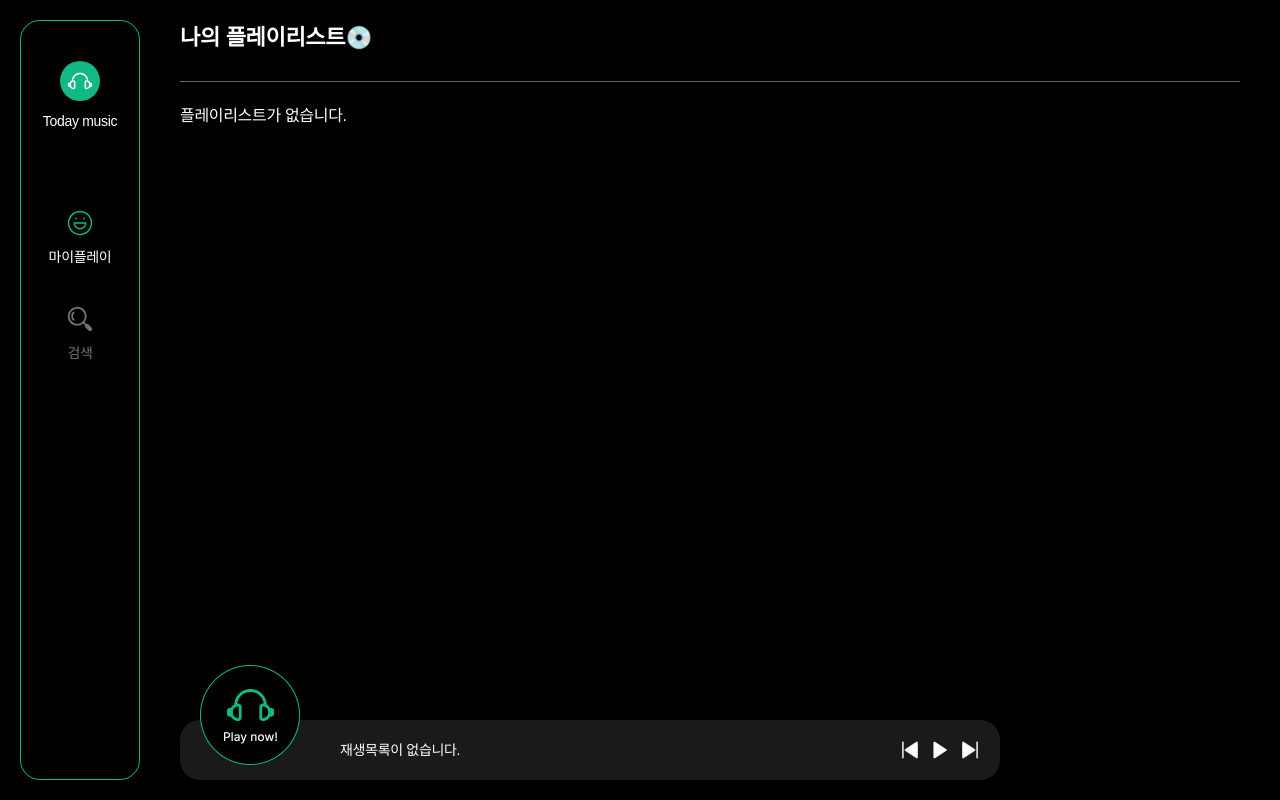
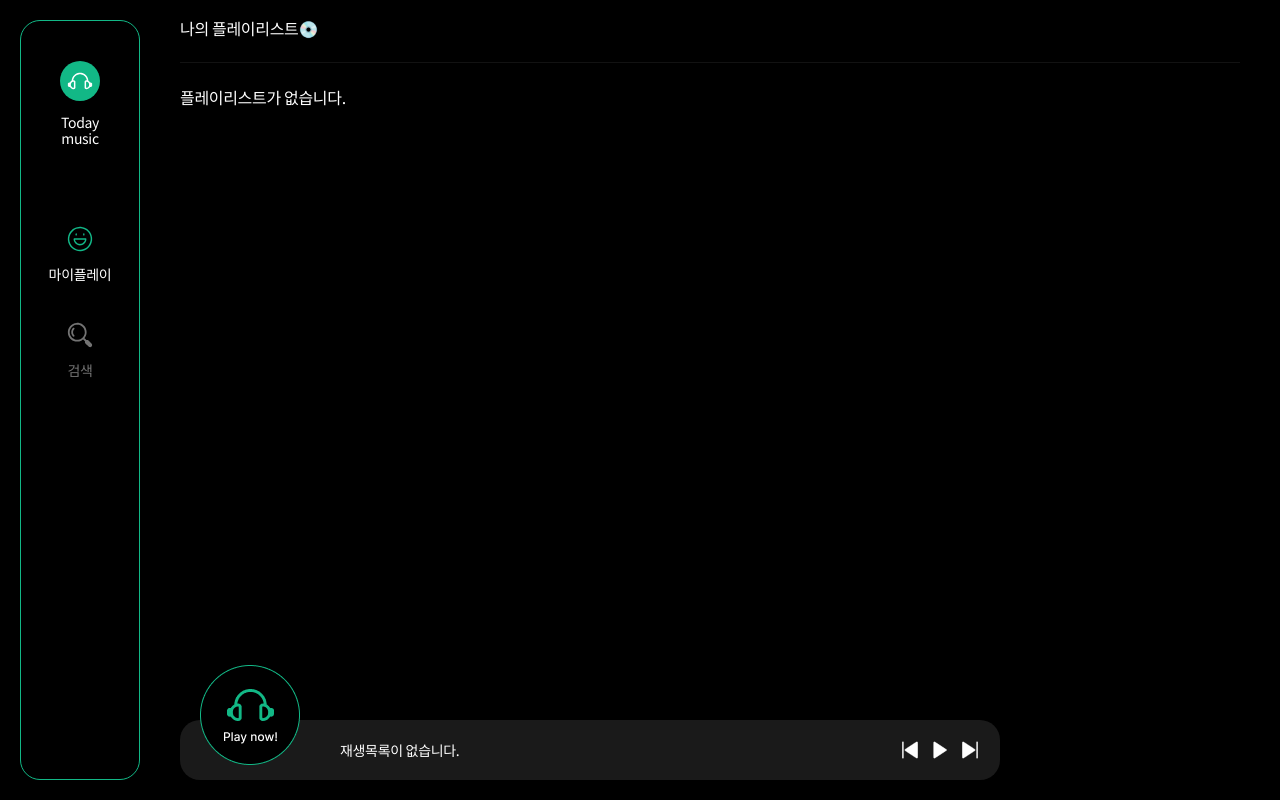
Before and after one commit to mmin0-0/playMusic, a React (Create React App) app: page /playlist in a window 1280 px wide. Built offline with nearby package versions, Linux system fonts and the light colour scheme.

Commit message:
컴포넌트 분리

```diff
--- a/public/index.html
+++ b/public/index.html
@@ -11,6 +11,8 @@
     />
     <link rel="apple-touch-icon" href="%PUBLIC_URL%/logo192.png" />
     <link rel="manifest" href="%PUBLIC_URL%/manifest.json" />
+    <link href="https://fonts.googleapis.com/css2?family=Noto+Sans+KR:wght@100..900&display=swap" rel="stylesheet">
+
     <title>Music play</title>
   </head>
   <body>
--- a/src/App.js
+++ b/src/App.js
@@ -1,5 +1,3 @@
-import styled from 'styled-components';
-import media from './styles/media.js';
 import { ThemeProvider } from 'styled-components';
 import { Routes, Route } from 'react-router-dom';
 import { useState } from 'react';
@@ -31,22 +29,12 @@ function App() {
     setSelectedPlaylist(playlist);
   };
 
-  const Wrap = styled.div`
-    > button{
-      display: none;
-      position: absolute;
-      top: 1rem;
-      left: 1rem;
-      img{max-width: 100%;}
-      ${media.lg`display: block;`}
-    }
-  `;
   return (
     <>
     <ThemeProvider theme={theme}>
     <GlobalStyle />
       <div id="wrapper">
-        <Wrap id="wrap">
+        <div id="wrap">
           <DefaultBtn onClick={toggleLnb} size="medium">
             <Image src="menu_icon.svg" alt="menu toggle" />
           </DefaultBtn>
@@ -72,7 +60,7 @@ function App() {
               isSaved={myPlaylists.some((p) => p.id.playlistId === selectedPlaylist?.id.playlistId)}
             />
           </div>
-        </Wrap>
+        </div>
       </div>
     </ThemeProvider>
     </>
--- a/src/components/Lnb.jsx
+++ b/src/components/Lnb.jsx
@@ -2,7 +2,9 @@ import { Link as ReactRouterDomLink, useLocation } from 'react-router-dom';
 import styled from 'styled-components';
 import media from '../styles/media.js';
 import { DefaultBtn } from './Button.jsx';
-import { Image } from './Image.jsx';
+import { Image, ImgWrap } from './Image.jsx';
+import { spacing, blank, flexBox, border } from '../styles/utils.js';
+import { Span } from './Text';
 
 const LnbWrap = styled.div`
   width: 12rem;
@@ -13,9 +15,10 @@ const LnbWrap = styled.div`
   top: 50%;
   z-index: 10;
   transform: translateY(-50%);
-  padding: 4rem 2rem;
-  background: ${({ theme }) => theme.black};
-  border: 1px solid ${({ theme }) => theme.mainColor};
+  ${blank.py(4,4)};
+  ${blank.px(2,2)};
+  background: ${({ theme }) => theme.colors.black};
+  ${border('1px', 'solid',({ theme }) => theme.colors.mainColor)};
   ${media.lg`
     height: 100vh;
     left: -12rem;
@@ -25,7 +28,10 @@ const LnbWrap = styled.div`
     border: 0;
     border-radius: 0;
     transition: left .35s;
-    &.on{left: 0;}
+    &.on{
+      left: 0;
+      z-index: 10;
+    }
   `}
   > button{
     position: absolute;
@@ -43,23 +49,19 @@ const LnbWrap = styled.div`
     .img-wrap{
       width: 4rem;
       height: 4rem;
-      margin: 0 auto 1.2rem;
-      display: flex;
-      align-items: center;
-      justify-content: center;
+      ${spacing.ma};
+      ${spacing.mb(1.2)};
+      ${flexBox('row','center','center', '','')}
       border-radius: 50%;
-      background: ${({ theme }) => theme.mainColor};
+      background: ${({ theme }) => theme.colors.mainColor};
       img{width: 70%;}
     }
-    span{font-size: 1.4rem;}
   }
 `;
 
 const NavWrap = styled.nav`
-  margin-top: 8rem;
-  a{
-    &:not(:first-child){margin-top: 4rem;}
-  }
+  ${spacing.mt(8)};
+  a{&:not(:first-child){${spacing.mt(4)}}}
 `;
 
 const Link = ({ isActive, children, ...props }) => {
@@ -73,21 +75,21 @@ const StyledLink = styled(Link)`
   opacity: ${(props) => (props.isActive ? 1 : .45)};
   &:hover{
     opacity: 1;
-    .icon{filter: ${({theme}) => theme.onFilter};}
+    .icon{filter: ${({theme}) => theme.colors.onFilter};}
   }
   .icon{
     width: 2.8rem;
     height: 2.8rem;
     display: block;
-    margin: 0 auto 1.2rem;
-    filter: ${(props) => (props.isActive ? ({theme}) => theme.onFilter : 'none')};
-    ${media.sm`margin: 0 auto .6rem;`}
+    ${spacing.ma};
+    ${spacing.mb(1.2)};
+    filter: ${(props) => (props.isActive ? ({theme}) => theme.colors.onFilter : 'none')};
+    ${media.sm`${spacing.mb(.6)}  `}
   }
   span{
-    font-size: 1.4rem;
     ${media.sm`
-      font-weight: 500;
-      font-size: 1.2rem;
+      font-weight: ${({theme}) => theme.fontWeight.medium};
+      font-size: ${({theme}) => theme.fontSize.xs};
     `}
   }
 `;
@@ -107,18 +109,16 @@ function Lnb({lnbActive, toggleLnb}) {
         </DefaultBtn>
         <div className="logo">
           <Link to="/">
-            <div className="img-wrap">
-              <img src={`${process.env.PUBLIC_URL}/images/headset_icon.svg`} alt="Logo" />
-            </div>
-            <span>Today music</span>
+            <ImgWrap src="headset_icon.svg" alt="today music" />
+            <Span>Today music</Span>
           </Link>
         </div>
         <NavWrap>
           {
             lnbMenu.map((item) => (
               <StyledLink to={item.path} key={item.path} isActive={pathname === item.path}>
-                <img className="icon" src={`${process.env.PUBLIC_URL}/images/lnb_${item.tit}_icon.svg`} alt={`${item.tit}`} />
-                <span>{item.name}</span>
+                <Image src={`lnb_${item.tit}_icon.svg`} alt={item.tit} className="icon" />
+                <Span>{item.name}</Span>
               </StyledLink>
             ))
           }
--- /dev/null
+++ b/src/components/Text.jsx
@@ -0,0 +1,29 @@
+import styled from 'styled-components';
+import theme from '../styles/theme';
+
+const StrongStyle = styled.strong`
+  font-size: ${({fontSize}) => fontSize || theme.fontSize.xl};
+  font-weight: ${({fontWeight}) => fontWeight || theme.fontWeight.medium};
+  line-height: ${({lineHeight}) => lineHeight || '1.6rem'};
+`;
+
+export const Strong = ({children, fontSize, fontWeight, lineHeight}) => {
+  return <StrongStyle fontSize={fontSize} fontWeight={fontWeight} lineHeight={lineHeight}>{children}</StrongStyle>
+};
+
+const SpanStyle = styled.span`
+  font-size: ${({fontSize}) => fontSize || theme.fontSize.sm};
+  font-weight: ${({fontWeight}) => fontWeight || theme.fontWeight.regular};
+  line-height: 1.2rem;
+`;
+export const Span = ({children, fontSize, fontWeight}) => {
+  return <SpanStyle fontSize={fontSize} fontWeight={fontWeight}>{children}</SpanStyle>
+};
+
+export const TitWrap = ({text}) => {
+  return (
+    <div className="tit-wrap">
+      <Strong>{text}</Strong>
+    </div>
+  )
+};
--- a/src/pages/Home.jsx
+++ b/src/pages/Home.jsx
@@ -2,6 +2,7 @@ import { useEffect } from "react";
 import useYoutubeSearch from "../hooks/useYoutubeSearch.js";
 import { MusicList } from '../components/Playlist.jsx';
 import { Loading, Empty } from '../components/StatusMessage.jsx';
+import { TitWrap } from "../components/Text.jsx";
 
 function Home({onPlaylistClick}) {
   const { playlists, searchPlaylists, loading, error } = useYoutubeSearch();
@@ -12,9 +13,10 @@ function Home({onPlaylistClick}) {
 
   return (
     <section>
-      <div className="tit-wrap">
+      <TitWrap text="오늘의 플레이리스트를 추천합니다😊" />
+      {/* <div className="tit-wrap">
         <strong>오늘의 플레이리스트를 추천합니다😊</strong>
-      </div>
+      </div> */}
       <div className="cont-wrap">
         {loading && <Loading />}
         {error && <Empty
--- a/src/styles/GlobalStyle.js
+++ b/src/styles/GlobalStyle.js
@@ -1,38 +1,39 @@
-import { createGlobalStyle, styled } from "styled-components";
+import { createGlobalStyle } from "styled-components";
 import reset from 'styled-reset';
 import media from './media.js';
 
-const fontImport = styled.div`
-@import url('https://fonts.googleapis.com/css2?family=Montserrat:wght@100..900&family=Noto+Sans+KR:wght@100..900&display=swap');
-`;
-
 const GlobalStyle = createGlobalStyle`
-  ${fontImport};
   ${reset};
 
-  *{box-sizing: border-box;}
-  html{
+  * {
+    box-sizing: border-box;
+  }
+  html {
     font-size: 10px;
     scroll-behavior: smooth;
   }
-  body{
+  body {
     font-size: 1.6rem;
     line-height: 1;
     word-break: keep-all;
     letter-spacing: -0.02em;
-    *{
-      font-family: "Noto Sans KR", sans-serif;
-      font-weight: 400;
+    font-family: "Noto Sans KR", sans-serif;
+    font-weight: 400;
+  }
+  ::-webkit-scrollbar {
+    width: 10px;
+  }
+  ::-webkit-scrollbar-thumb {
+    border-radius: .2rem;
+    border: 3px solid ${({ theme }) => theme.colors.darkgrey};
+    background: ${({ theme }) => theme.colors.mainColor};
+    &:hover {
+      background: #0E8561;
     }
   }
-  ::-webkit-scrollbar{width: 10px}
-  ::-webkit-scrollbar-thumb{
-    border-radius: .2rem;
-    border: 3px solid ${({theme}) => theme.darkgrey};
-    background: ${({theme}) => theme.mainColor};
-    &:hover{background: #0E8561;}
+  ::-webkit-scrollbar-track {
+    background: ${({ theme }) => theme.colors.darkgrey};
   }
-  ::-webkit-scrollbar-track{background: ${({theme}) => theme.darkgrey};}
 
   input, textarea {
     -moz-user-select: auto;
@@ -40,9 +41,11 @@ const GlobalStyle = createGlobalStyle`
     -ms-user-select: auto;
     user-select: auto;
   }
-  input:focus {outline: none;}
+  input:focus {
+    outline: none;
+  }
 
-  a{
+  a {
     text-decoration: none;
     color: inherit;
   }
@@ -65,16 +68,28 @@ const GlobalStyle = createGlobalStyle`
     clip-path: polygon(0 0, 0 0, 0 0);
   }
 
-  .img-wrap{
-    img{max-width: 100%;}
+  .img-wrap {
+    img {
+      max-width: 100%;
+    }
   }
 
-  #wrap{
-    background: ${({ theme }) => theme.black};
-    color: ${({ theme }) => theme.white};
+  #wrap {
+    background: ${({ theme }) => theme.colors.black};
+    color: ${({ theme }) => theme.colors.white};
     height: 100vh;
     display: flex;
-    .container{
+    > button {
+      display: none;
+      position: absolute;
+      top: 1rem;
+      left: 1rem;
+      img {
+        max-width: 100%;
+      }
+      ${media.lg`display: block;`}
+    }
+    .container {
       width: 100%;
       margin-left: 14rem;
       padding: 2rem 4rem 18rem;
@@ -83,18 +98,11 @@ const GlobalStyle = createGlobalStyle`
         margin-left: 0;
         padding: 4rem 2rem 14rem 5rem;
       `}
-      section{
-        .tit-wrap{
-          strong{
-            font-size: 2.2rem;
-            font-weight: 600;
-            line-height: 1.6;
-          }
-        }
-        .cont-wrap{
+      section {
+        .cont-wrap {
           margin-top: 2.6rem;
           padding-top: 2.6rem;
-          border-top: 1px solid ${({ theme }) => theme.grey};
+          border-top: 1px solid ${({ theme }) => theme.colors.darkgrey};
         }
       }
     }
--- a/src/styles/media.js
+++ b/src/styles/media.js
@@ -1,4 +1,5 @@
-import { css } from 'styled-components'
+import { css } from 'styled-components';
+import theme from './theme';
 
 const sizes = {
 	xs: 420, // phone
--- a/src/styles/theme.js
+++ b/src/styles/theme.js
@@ -1,4 +1,10 @@
-const theme = {
+const breakPoints = {
+  mobile: 420,
+  tablet: 768,
+  notebook: 1200
+};
+
+const colors = {
   white: '#ffffff',
   black: '#000000',
   mainColor: '#12b886',
@@ -8,4 +14,21 @@ const theme = {
   unFilter: 'invert(41%) sepia(4%) saturate(19%) hue-rotate(45deg) brightness(92%) contrast(84%)',
 };
 
+const fontSize = {
+  xs: '1.2rem',
+  sm: '1.4rem',
+  base: '1.6rem',
+  mi: '1.8rem',
+  lg: '2rem',
+  xl: '2.2rem'
+};
+
+const fontWeight = {
+  regular: 400,
+  medium: 500,
+  semiBold: 600,
+  bold: 700
+};
+
+const theme = {breakPoints, colors, fontSize, fontWeight};
 export default theme;
--- /dev/null
+++ b/src/styles/utils.js
@@ -0,0 +1,89 @@
+import { css } from 'styled-components';
+
+export const flexBox = (
+  direction,
+  justify,
+  align,
+  wrap = 'nowrap',
+  gap = '0'
+) => css`
+  display: flex;
+  flex-direction: ${direction};
+  justify-content: ${justify};
+  align-items: ${align};
+  ${wrap && `flex-wrap: ${wrap};`}
+  ${gap && `gap: ${gap};`}
+`;
+
+export const ellipsis = (num = 1) => {
+  if (num === 1) {
+    return css`
+      overflow: hidden;
+      text-overflow: ellipsis;
+      white-space: nowrap;
+    `;
+  } else {
+    return css`
+      display: -webkit-box;
+      overflow: hidden;
+      word-break: keep-all;
+      text-overflow: ellipsis;
+      -webkit-box-orient: vertical;
+      -webkit-line-clamp: ${num};
+    `;
+  }
+};
+
+type BorderDirection = 'top' | 'bottom' | 'left' | 'right' | 'all';
+
+export const border = (width, style, color, direction: BorderDirection = 'all') => {
+  if (direction === 'all') {
+    return css`border: ${width} ${style} ${color};`;
+  }
+  return css`border-${direction}: ${width} ${style} ${color};`;
+};
+
+export const spacing = {
+  mt: (value: number) => css`margin-top: ${value}rem;`,
+  mb: (value: number) => css`margin-bottom: ${value}rem;`,
+  ml: (value: number) => css`margin-left: ${value}rem;`,
+  mr: (value: number) => css`margin-right: ${value}rem;`,
+  mx: (left: number, right: number) => css`
+    margin-left: ${left}rem;
+    margin-right: ${right}rem;
+  `,
+  my: (top: number, bottom: number) => css`
+    margin-top: ${top}rem;
+    margin-bottom: ${bottom}rem;
+  `,
+  m: (top: number, bottom: number, left: number, right: number) => css`
+    margin-top: ${top}rem;
+    margin-bottom: ${bottom}rem;
+    margin-left: ${left}rem;
+    margin-right: ${right}rem;
+  `,
+  mc: (value: number) => css`margin: ${value}rem;`,
+  ma: css`margin: 0 auto;`
+};
+
+export const blank = {
+  pt: (value: number) => css`padding-top: ${value}rem;`,
+  pb: (value: number) => css`padding-bottom: ${value}rem;`,
+  pl: (value: number) => css`padding-left: ${value}rem;`,
+  pr: (value: number) => css`padding-right: ${value}rem;`,
+  px: (left: number, right: number) => css`
+    padding-left: ${left}rem;
+    padding-right: ${right}rem;
+  `,
+  py: (top: number, bottom: number) => css`
+    padding-top: ${top}rem;
+    padding-bottom: ${bottom}rem;
+  `,
+  p: (top: number, bottom: number, left: number, right: number) => css`
+    padding-top: ${top}rem;
+    padding-bottom: ${bottom}rem;
+    padding-left: ${left}rem;
+    padding-right: ${right}rem;
+  `,
+  pc: (value: number) => css`padding: ${value}rem;`
+};
```
Also changed, not shown: src/components/Image.jsx (+5 -6 lines).
